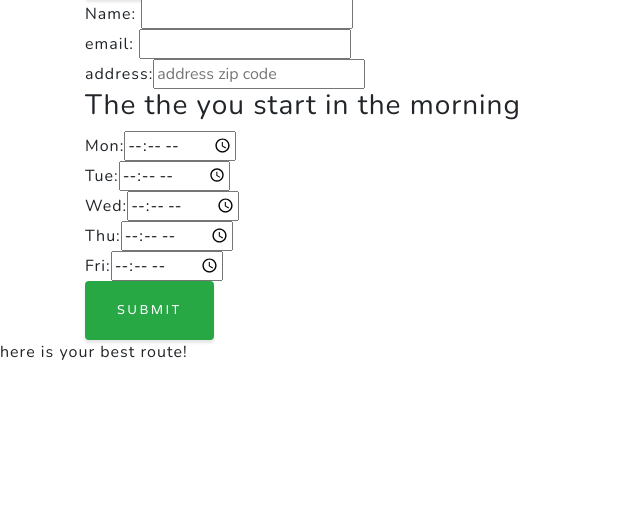
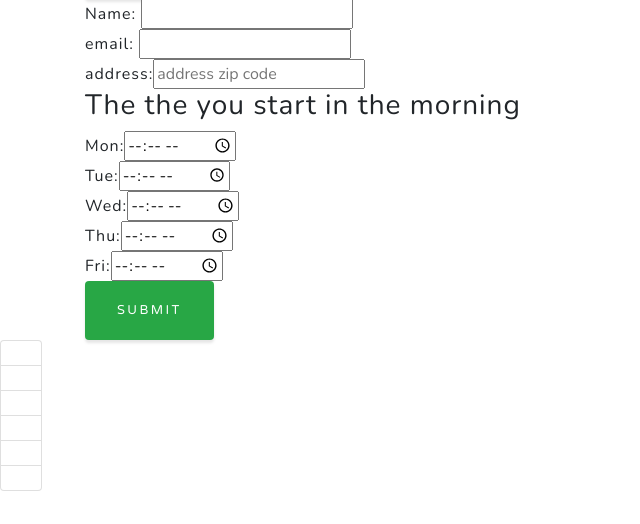
Before and after one commit to snoppen86/Tempore_Python, a Django app: page /profile/ in a window 1280 px wide. Shown: the part 276-800 px from the top of the page, without its empty margins (0-640 px from the left). Run offline with Django 3.2, Linux system fonts and the light colour scheme; some libraries are stand-ins or nearby versions.

Commit message:
Profile write travel plan

```diff
--- a/TemporeApp/services/database_inserter.py
+++ b/TemporeApp/services/database_inserter.py
@@ -22,7 +22,7 @@
 
 def upsert_user_info(data):
     user = _get_user_data(data)
-    user_col.update_one({'email': user['email']}, {"$set": user}, upsert=True)
+    user_col.update_one({'email': user['email']}, {"$set": {'email': user['email']}}, upsert=True,)
 
 
 def add_user_if_it_dosent_exist_in_db(data):
--- a/TemporeApp/templates/registration/profile.html
+++ b/TemporeApp/templates/registration/profile.html
@@ -27,14 +27,21 @@
         <input id="submit" type="button" name="submit" value="submit" class="btn btn-success js-scroll-trigger">
     </form>
 </div>
-<div>
-    <strong id="name"></strong> here is your best route!
-    <table>
-        <tbody>
-        <tr><td id="destionation_cell"></td></tr>
-        </tbody>
-    </table>
-</div>
+<ul class="list-group">
+    <li class="list-group-item d-flex flex-column justify-content-center align-self-start" id="0">
+    </li>
+    <li class="list-group-item d-flex flex-column justify-content-center align-self-start" id="1">
+    </li>
+    <li class="list-group-item d-flex flex-column justify-content-center align-self-start" id="2">
+    </li>
+    <li class="list-group-item d-flex flex-column justify-content-center align-self-start" id="3">
+    </li>
+    <li class="list-group-item d-flex flex-column justify-content-center align-self-start" id="4">
+    </li>
+    <li class="list-group-item d-flex flex-column justify-content-center align-self-start " id="5">
+    </li>
+
+</ul>
 
 <script src="https://code.jquery.com/jquery-3.3.1.js"
   integrity="sha256-2Kok7MbOyxpgUVvAk/HJ2jigOSYS2auK4Pfzbm7uH60=" crossorigin="anonymous"></script>
@@ -58,11 +65,24 @@
                         }
                 },
                 success: function(result){
-                    console.log(result);
-                    $("#destination_cell").val(result.destination)
+                    var responseParse = result.TravelPlan.legs;
+                    var infoBox= '<li class="list-group-item list-group-item-success" id="infotext0"></li>'
+                    var timestamp = '<span class="badge badge-primary" id="t0"></span>';
+                    var transportName = '<span class="badge badge-success" id="transport0"></span>';
+                    for(var i=0; i < responseParse.length; i++){
+                        console.log(responseParse[i])
+                        var timeChanger= timestamp.replace('t0', 't'+i);
+                        var transportChanger= transportName.replace('transport0', 'transport'+i);
+                        var infoChanger = infoBox.replace('infotext0', 'infotext'+i)
+                         $('#'+i).html(result.TravelPlan.legs[i].origin.name + timeChanger + transportChanger + infoChanger);
+                         $('#infotext'+i).html(responseParse[i].destination.name + timeChanger + transportChanger);
+                         $('#t'+i).text(result.TravelPlan.legs[i].origin.time);
+                         $('#transport'+i).text(result.TravelPlan.legs[i].origin.TransportName);
+                    }
                 },
                 error: function(xhr, resp, text){
                     console.log(xhr, resp, text);
+
                 }
             })
         });
--- a/TemporeApp/views.py
+++ b/TemporeApp/views.py
@@ -38,7 +38,7 @@
             # raw_password = form.cleaned_data.get('passqord1')
             # user = authenticate(username=username, password=raw_password)
             # login(request, user, backend='django.contrib.auth.backends.ModelBackend')
-                return redirect('/')
+                return redirect('/login')
             except:
                 log.exception("Failed to save sign up")
         else:
```
Also changed, not shown: TemporeApp/services/Slrequest.py (+6 -2 lines), TemporeApp/services/response_service.py (+4 -3 lines).
